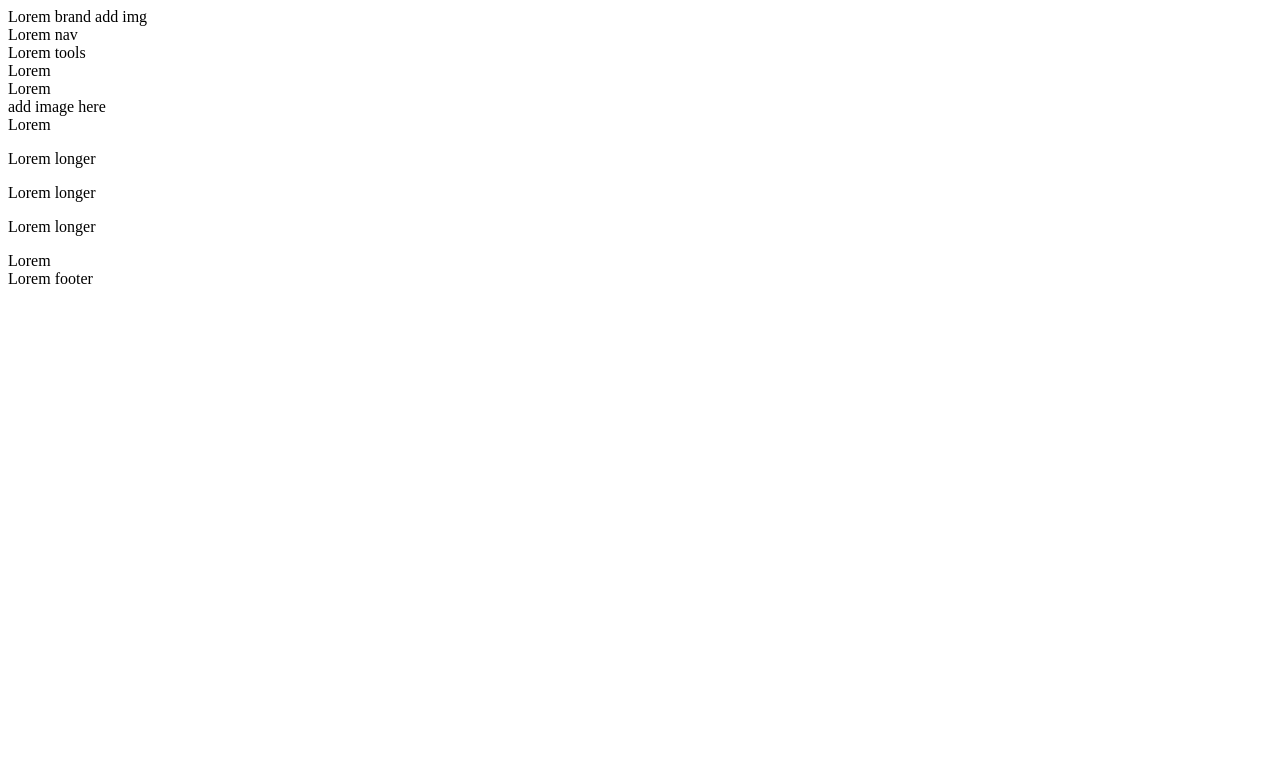
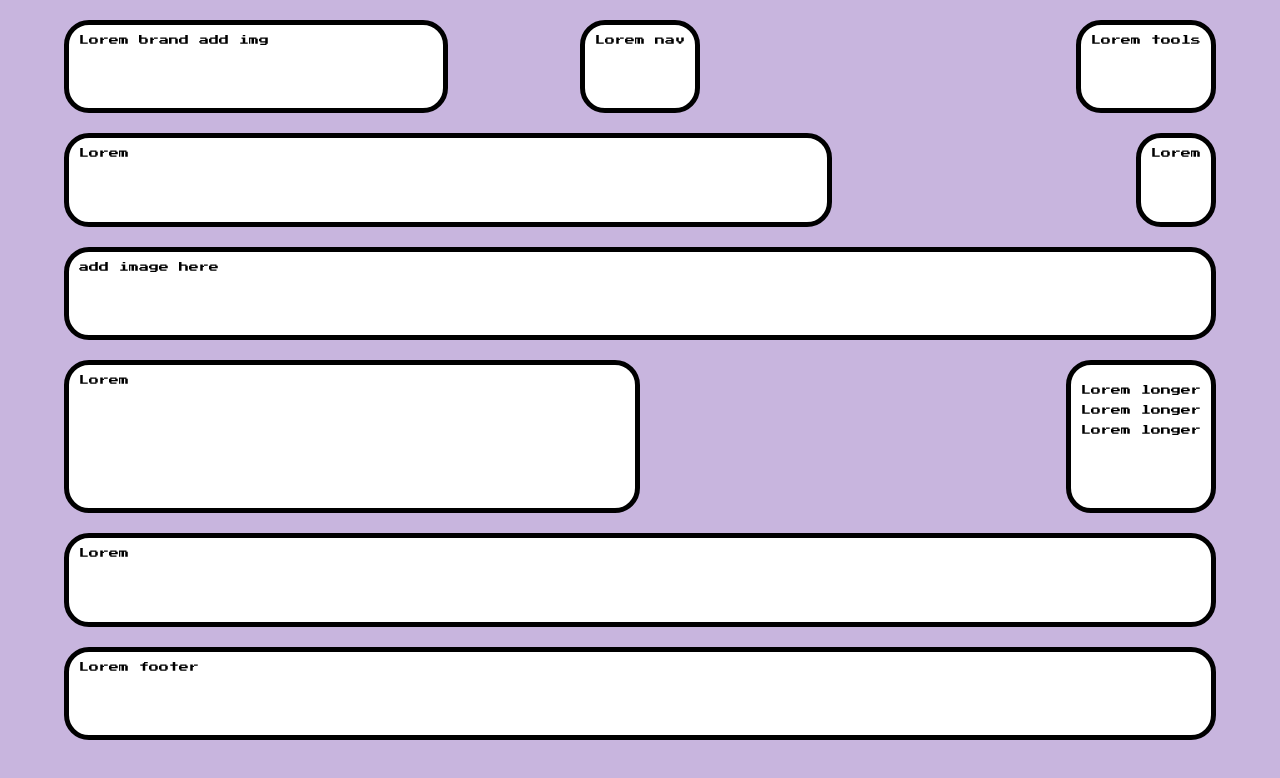
Before and after one commit to annanana77/Homework_2, a plain HTML site: page index.html in a window 1280 px wide. Drawn offline with Linux system fonts and the light colour scheme.

Commit message:
first css lines done

```diff
--- a/index.html
+++ b/index.html
@@ -5,25 +5,26 @@
     <meta name="viewport" content="width=device-width, initial-scale=1.0">
     <title>CSS grid responsive layout</title>
     <link rel="stylesheet" href="style/cssgridstyle.css">
+    <link href="https://fonts.googleapis.com/css2?family=Press+Start+2P&display=swap" rel="stylesheet">
 </head>
 
 <body>
 
 <div class="grid">
-    <header class ="hdr">
+    <header class ="header">
         <div class="brand">Lorem brand add img</div>
         <div class="nav">Lorem nav</div>
         <div class="tools">Lorem tools</div>
     </header>
 
-    <div class = "hr">
+    <div class = "hero">
         <div class="hero-feat">Lorem</div>
         <div class="hero-action">Lorem</div>
     </div>
 
     <div class="ad">add image here</div>
 
-    <main class="bdy">
+    <main class="body">
         <div class="article-feat">Lorem</div>
         <div class="article-list">
             <p>Lorem longer</p>
@@ -32,11 +33,9 @@
             </div>
     </main>
 
-    <div class="sb">
-        <div class="sidebar-feat">Lorem</div>
-    </div>
+    <div class="sidebar-feat">Lorem</div>
 
-    <footer class="ftr">Lorem footer</footer>
+    <footer class="footer">Lorem footer</footer>
 
 </div>
 </body>
--- a/style/cssgridstyle.css
+++ b/style/cssgridstyle.css
@@ -0,0 +1,68 @@
+body {
+    font-family: "press Start 2P", "consolas", sans-serif;
+    font-size: 10px;
+    background-color: #c8b5de;
+    margin: 0;
+    padding: 0;
+    box-sizing: border-box;
+}
+
+.grid {
+    height: 90vh;
+    width: 90%;
+    display: grid;
+    margin: 20px auto;
+    grid-template-columns: repeat(12, 1fr);
+    gap: 20px;
+    grid-template-areas:
+        "hdr hdr hdr hdr  hdr hdr hdr hdr  hdr hdr hdr hdr"
+        "hr hr hr hr  hr hr hr hr  hr hr hr hr"
+        "ad ad ad ad  ad ad ad ad  ad ad ad ad"
+        "bdy bdy bdy bdy  bdy bdy bdy bdy  bdy bdy bdy bdy"
+        "sb sb sb sb  sb sb sb sb  sb sb sb sb"
+        "ftr ftr ftr ftr  ftr ftr ftr ftr  ftr ftr ftr ftr";
+}
+
+.header > div, .hero > div, .ad, .body > div, .sidebar-feat, .footer {
+    background-color: #fff;
+    border: 5px solid #000;
+    border-radius: 25px;
+    padding: 10px;
+}
+.header{
+    grid-area: hdr;
+    display: grid;
+    grid-template-columns: 4fr 4fr 4fr;
+    grid-template-areas: "brand nav tools";
+}
+.brand{ grid-area: brand; }
+.nav{ grid-area: nav; justify-self: center; }
+.tools{ grid-area: tools; justify-self: end; }
+
+.hero{
+    grid-area: hr;
+    display:grid;
+    grid-template-columns: 8fr 4fr;
+    grid-template-areas: "hero-feat hero-action";
+}
+.hero-feat{ grid-area: hero-feat; }
+.hero-action{ grid-area: hero-action; justify-self: end; }
+
+.ad{
+    grid-area: ad;
+}
+.body{
+    grid-area: bdy;
+    display: grid;
+    grid-template-columns: 6fr 6fr;
+    grid-template-areas: "article-feat article-list";
+}
+.article-feat{ grid-area: article-feat; }
+.article-list{ grid-area: article-list; justify-self: end; }
+
+.sidebar-feat{
+    grid-area: sb;
+}
+.footer{
+    grid-area: ftr;
+}
```
